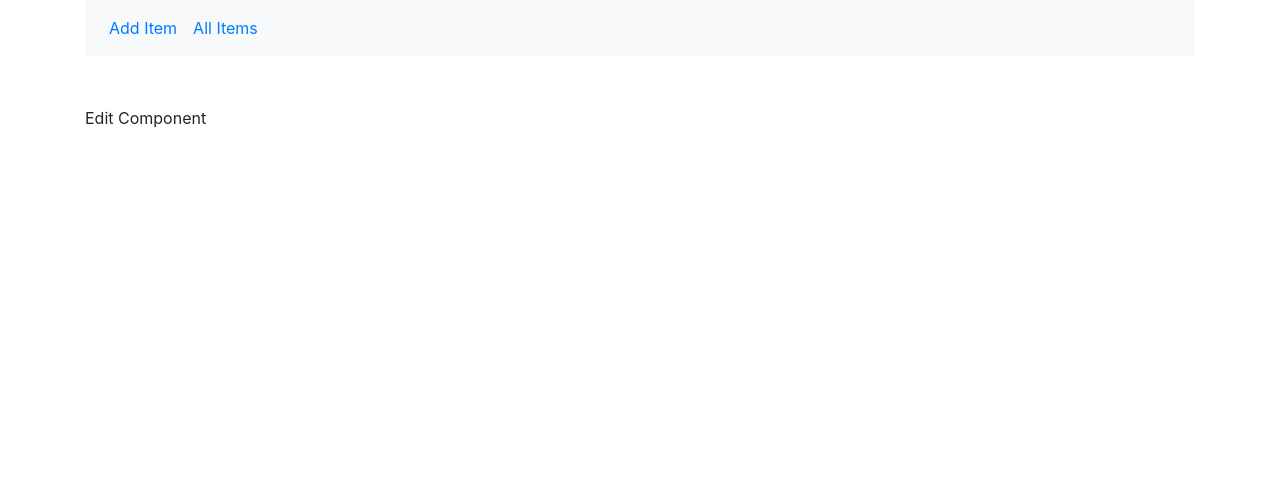
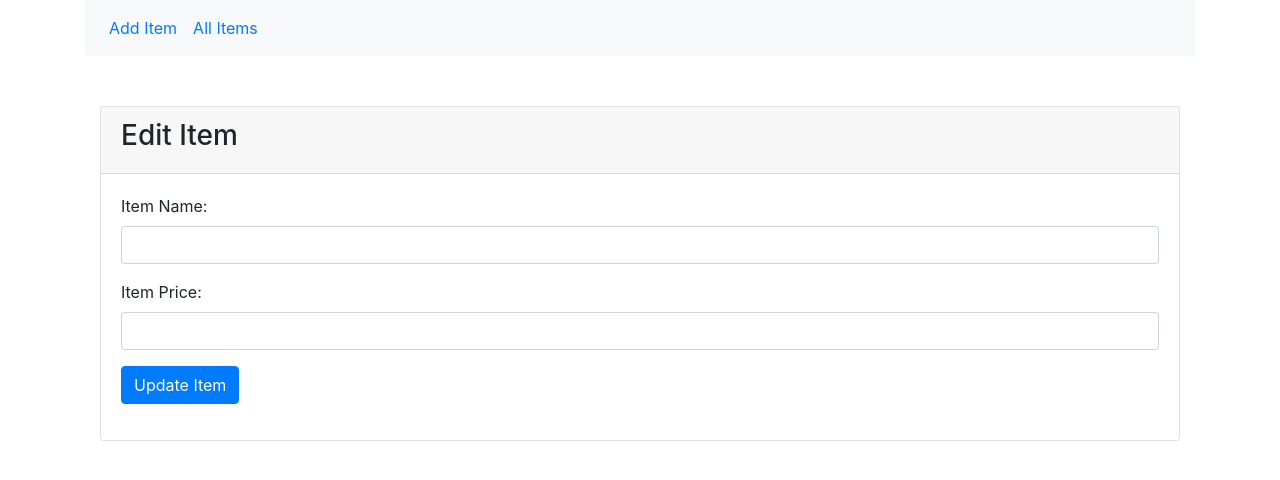
Before and after one commit to hendisantika/vue-crud-nodejs-mongo, a Vue app: page /edit in a window 1280 px wide. Shown: the top 480 px of the page. Built offline with nearby package versions, Linux system fonts and the light colour scheme; no server answers.

Commit message:
#28 - Perform edit and update operations

```diff
--- a/src/components/Edit.vue
+++ b/src/components/Edit.vue
@@ -5,6 +5,58 @@
         Edit Component
     </div>
 </template>
+
+<template>
+    <div class="container">
+        <div class="card">
+            <div class="card-header">
+                <h3>Edit Item</h3>
+            </div>
+            <div class="card-body">
+                <form v-on:submit.prevent="updateItem">
+                    <div class="form-group">
+                        <label>Item Name:</label>
+                        <input class="form-control" type="text" v-model="item.name"/>
+                    </div>
+                    <div class="form-group">
+                        <label>Item Price:</label>
+                        <input class="form-control" type="text" v-model="item.price"/>
+                    </div>
+                    <div class="form-group">
+                        <input class="btn btn-primary" type="submit" value="Update Item"/>
+                    </div>
+                </form>
+            </div>
+        </div>
+    </div>
+</template>
+
 <script>
-    export default {}
+    export default {
+        data() {
+            return {
+                item: {}
+            }
+        },
+
+        created: function () {
+            this.getItem();
+        },
+
+        methods: {
+            getItem() {
+                let uri = 'http://localhost:4000/items/edit/' + this.$route.params.id;
+                this.axios.get(uri).then((response) => {
+                    this.item = response.data;
+                });
+            },
+
+            updateItem() {
+                let uri = 'http://localhost:4000/items/update/' + this.$route.params.id;
+                this.axios.post(uri, this.item).then((response) => {
+                    this.$router.push({name: 'Index'});
+                });
+            }
+        }
+    }
 </script>
```
